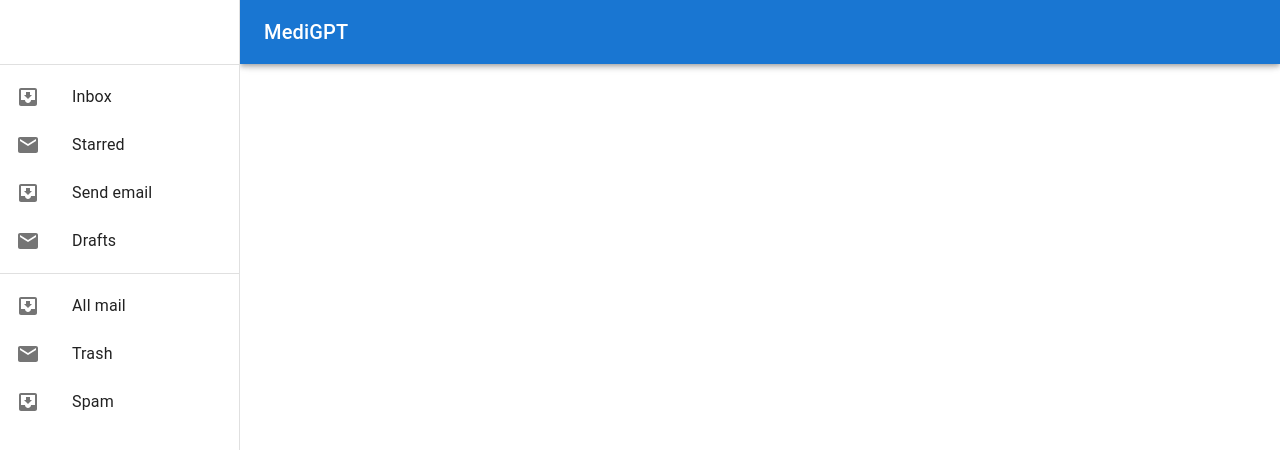
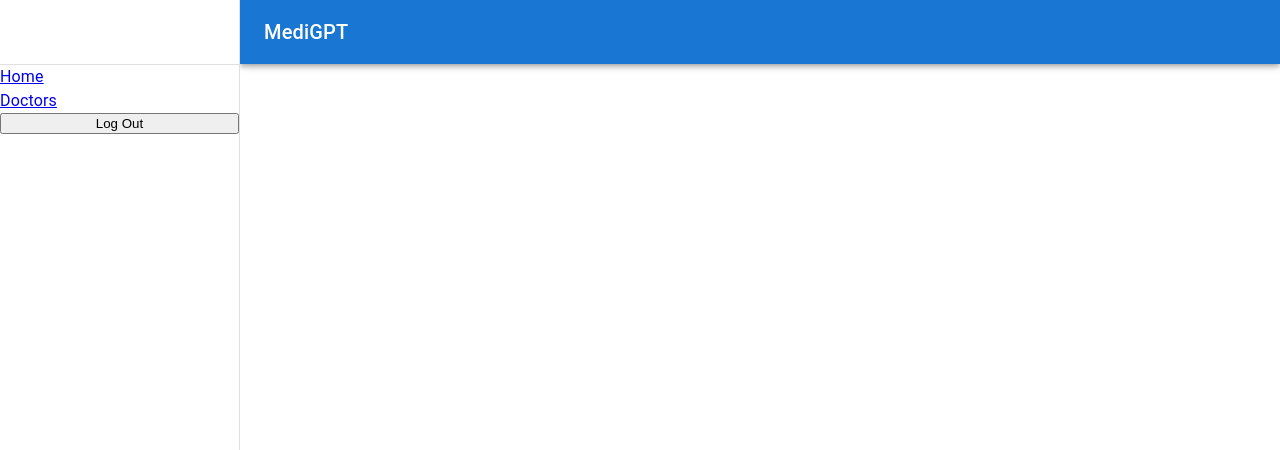
Before and after one commit to ArpDark/Medigpt, a React (Vite) app: page /header in a window 1280 px wide. Shown: the top 450 px of the page. Built offline with nearby package versions, Linux system fonts and the light colour scheme; a web font is replaced by a local one.

Commit message:
updated header

```diff
--- a/src/components/Header/Header.jsx
+++ b/src/components/Header/Header.jsx
@@ -1,23 +1,4 @@
 import React from "react";
-// export default function Header(){
-//   return(
-//     <div className="flex justify-between px-6 py-5 bg-zinc-500 text-white sticky items-center">
-//       <div className="Logo">
-//          Logo
-//       </div>
-//       <div className="font-titlefamily">
-//         <h3>
-//             MediGPT
-//         </h3>
-//       </div>
-//       <div>
-//         <button className="rounded-md bg-red-400 px-2 py-1">Logout</button>
-//       </div>
-//     </div>
-
-//   )
-// }
-// import * as React from 'react';
 import PropTypes from 'prop-types';
 import AppBar from '@mui/material/AppBar';
 import Box from '@mui/material/Box';
@@ -25,13 +6,13 @@ import CssBaseline from '@mui/material/CssBaseline';
 import Divider from '@mui/material/Divider';
 import Drawer from '@mui/material/Drawer';
 import IconButton from '@mui/material/IconButton';
-import InboxIcon from '@mui/icons-material/MoveToInbox';
-import List from '@mui/material/List';
-import ListItem from '@mui/material/ListItem';
-import ListItemButton from '@mui/material/ListItemButton';
-import ListItemIcon from '@mui/material/ListItemIcon';
-import ListItemText from '@mui/material/ListItemText';
-import MailIcon from '@mui/icons-material/Mail';
+// import InboxIcon from '@mui/icons-material/MoveToInbox';
+// import List from '@mui/material/List';
+// import ListItem from '@mui/material/ListItem';
+// import ListItemButton from '@mui/material/ListItemButton';
+// import ListItemIcon from '@mui/material/ListItemIcon';
+// import ListItemText from '@mui/material/ListItemText';
+// import MailIcon from '@mui/icons-material/Mail';
 import MenuIcon from '@mui/icons-material/Menu';
 import Toolbar from '@mui/material/Toolbar';
 import Typography from '@mui/material/Typography';
@@ -62,8 +43,8 @@ function Header(props) {
     <div>
       <Toolbar />
       <Divider />
-      <List>
-        {['Inbox', 'Starred', 'Send email', 'Drafts'].map((text, index) => (
+      {/* <List>
+        {['Home', 'Doctor', 'Send email', 'Drafts'].map((text, index) => (
           <ListItem key={text} disablePadding>
             <ListItemButton>
               <ListItemIcon>
@@ -73,20 +54,13 @@ function Header(props) {
             </ListItemButton>
           </ListItem>
         ))}
-      </List>
-      <Divider />
-      <List>
-        {['All mail', 'Trash', 'Spam'].map((text, index) => (
-          <ListItem key={text} disablePadding>
-            <ListItemButton>
-              <ListItemIcon>
-                {index % 2 === 0 ? <InboxIcon /> : <MailIcon />}
-              </ListItemIcon>
-              <ListItemText primary={text} />
-            </ListItemButton>
-          </ListItem>
-        ))}
-      </List>
+      </List> */}
+      <div className="flex flex-col">
+        <a href="#" className="">Home</a>
+        <a href="#" className="">Doctors</a>
+        <button className="">Log Out</button>
+      </div>
+
     </div>
   );
 
```
